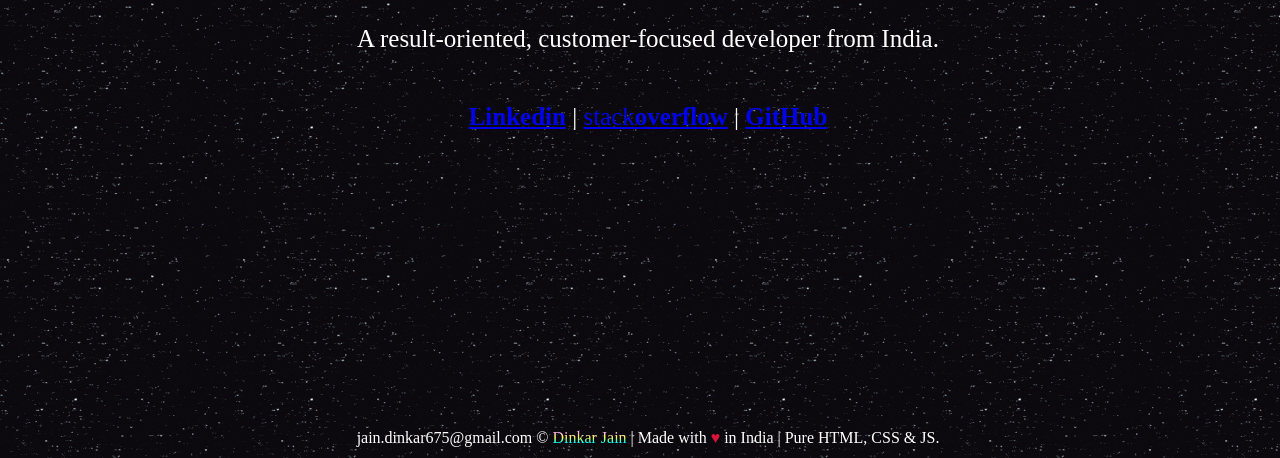
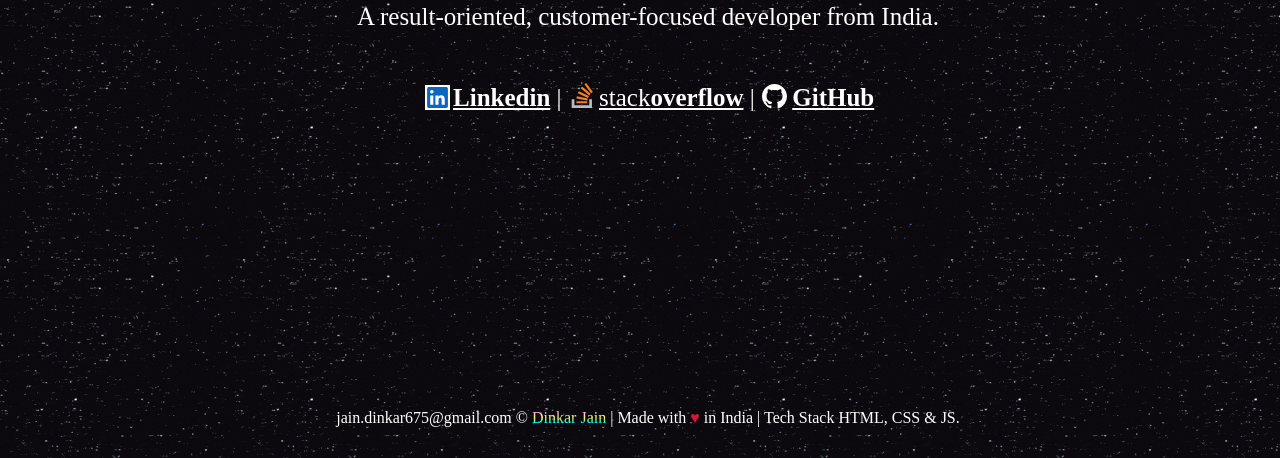
Before and after one commit to jaindinkar/jaindinkar.github.io, a plain HTML site: page index.html in a window 1280 px wide. Shown: the part 350-808 px from the top of the page. Drawn offline with Linux system fonts and the light colour scheme.

Commit message:
added icons for profiles + minor fixes

```diff
--- a/index.html
+++ b/index.html
@@ -25,18 +25,26 @@
             <h1>Namaste! This is Dinkar Jain.</h1>
             <p class="big-p">A result-oriented, customer-focused developer from India.</p>
             <p class="big-p">
-                <a href="https://www.linkedin.com/in/dinkarjain1997/" target="_blank" rel="noopener noreferrer">
-                    <span class="bold">Linkedin</span></a> |
-                <a href="https://stackoverflow.com/users/11853904/dinkar-jain" target="_blank"
-                    rel="noopener noreferrer">
-                    stack<span class="bold">overflow</span></a> |
-                <a href="https://github.com/jaindinkar" target="_blank" rel="noopener noreferrer">
-                    <span class="bold">GitHub</span></a>
+                <span class="bold">
+                    <img src="./icons/li.svg" alt="li" height="25" width="25" class="li-icon" />
+                    <a href="https://www.linkedin.com/in/dinkarjain1997/" target="_blank" rel="noopener noreferrer"
+                        class="white-color">Linkedin</a>
+                </span> |
+                <span>
+                    <img src="./icons/so.svg" alt="so" height="25" width="25" class="so-icon" />
+                    <a href="https://stackoverflow.com/users/11853904/dinkar-jain" target="_blank"
+                        rel="noopener noreferrer" class="white-color">stack<span class="bold">overflow</span></a>
+                </span> |
+                <span class="bold">
+                    <img src="./icons/gh.svg" alt="gh" height="25" width="25" class="gh-icon" />
+                    <a href="https://github.com/jaindinkar" target="_blank" rel="noopener noreferrer"
+                        class="white-color">GitHub</a>
+                </span>
             </p>
         </div>
         <div id="footer">
             <p>jain.dinkar675@gmail.com &copy; <span id="name-text-gradient">Dinkar Jain</span> | Made with <span
-                    id="heart">&hearts;</span> in India | Pure HTML, CSS & JS.</p>
+                    id="heart">&hearts;</span> in India | Tech Stack HTML, CSS & JS.</p>
         </div>
     </div>
 </body>
--- a/style.css
+++ b/style.css
@@ -20,7 +20,7 @@ body {
 }
 
 #hero {
-  height: 95%;
+  height: 90%;
   width: 100%;
   display: flex;
   align-items: center;
@@ -37,8 +37,31 @@ body {
   font-weight: bold;
 }
 
+.white-color {
+  color: #fff;
+}
+
+.li-icon {
+  background-color: white;
+  position: relative;
+  top: 4px;
+  left: 3px;
+}
+
+.so-icon {
+  position: relative;
+  top: 2px;
+  left: 2px;
+}
+
+.gh-icon {
+  position: relative;
+  top: 3px;
+  left: 1px;
+}
+
 #footer {
-  height: 5%;
+  height: 10%;
   width: 100%;
   display: flex;
   align-items: center;
```
Also changed, not shown: icons/gh.svg (added), icons/li.svg (added), icons/so.svg (added).
